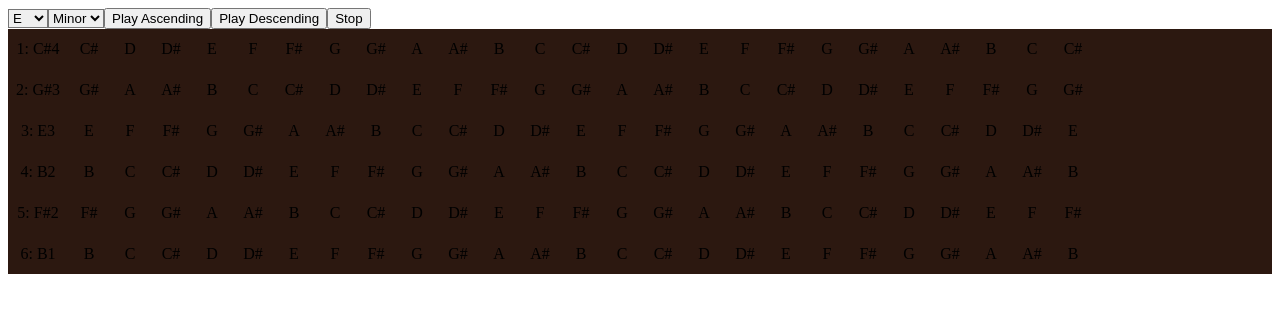
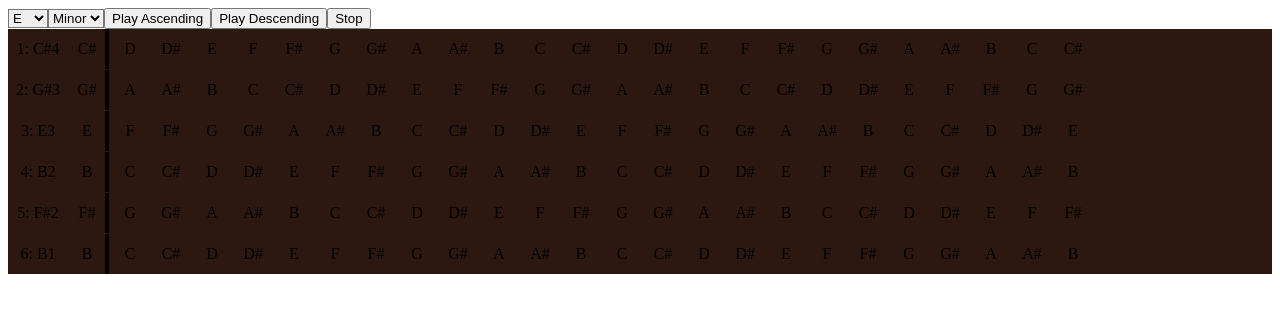
Before and after one commit to stesel/guitar-grok, a Next.js app: page /fretboard in a window 1280 px wide. Shown: the top 312 px of the page. Built offline with nearby package versions, Linux system fonts and the light colour scheme.

Commit message:
style: highlight open string column

```diff
--- a/src/components/Fretboard.tsx
+++ b/src/components/Fretboard.tsx
@@ -200,20 +200,21 @@ export default function Fretboard() {
                 const inScale = scaleNotes.includes(note);
                 const isCurrent =
                   current?.string === stringIdx && current?.fret === fret;
+                const isOpen = fret === 0;
+                const colorClass =
+                  isCurrent && inScale
+                    ? "bg-green-600 text-white font-semibold"
+                    : isCurrent
+                    ? "bg-orange-500 text-white"
+                    : inScale
+                    ? "bg-green-500 text-white font-semibold"
+                    : isOpen
+                    ? "bg-neutral-300 text-black font-semibold"
+                    : "bg-amber-600 text-gray-700";
                 return (
                   <div
                     key={`${stringIdx}-${fret}`}
-                    className={`flex items-center justify-center text-xs cursor-pointer select-none ${
-                      isCurrent && inScale
-                        ? "bg-green-600 text-white font-semibold"
-                        : isCurrent
-                        ? "bg-orange-500 text-white"
-                        : inScale
-                        ? "bg-green-500 text-white font-semibold"
-                        : fret === 0
-                        ? "bg-amber-700 text-gray-700"
-                        : "bg-amber-600 text-gray-700"
-                    }`}
+                    className={`flex items-center justify-center text-xs cursor-pointer select-none ${colorClass} ${isOpen ? "border-r-4 border-neutral-800" : ""}`}
                     onClick={() => {
                       playSound(note, stringIdx, fret);
                       setCurrent({ string: stringIdx, fret });
```
